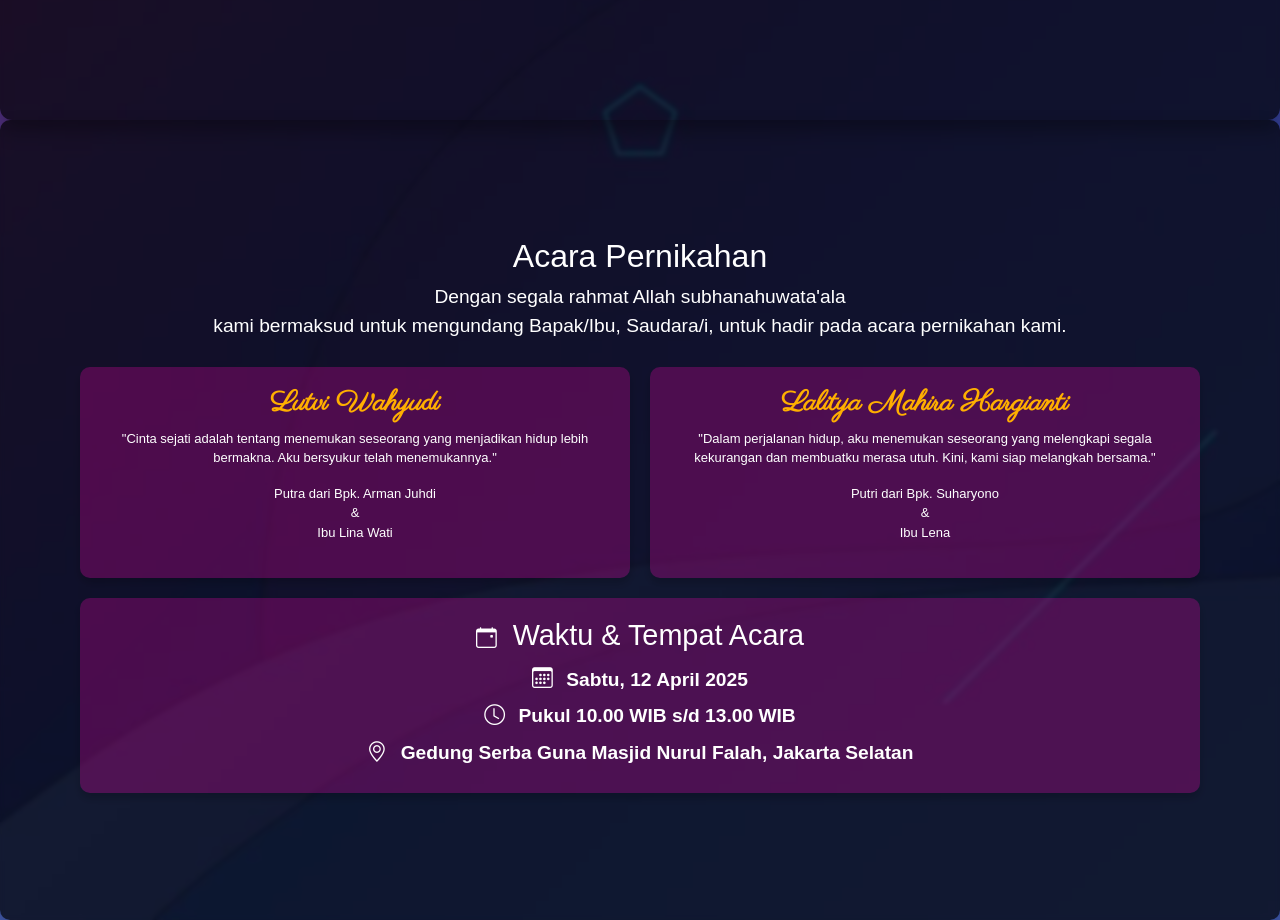
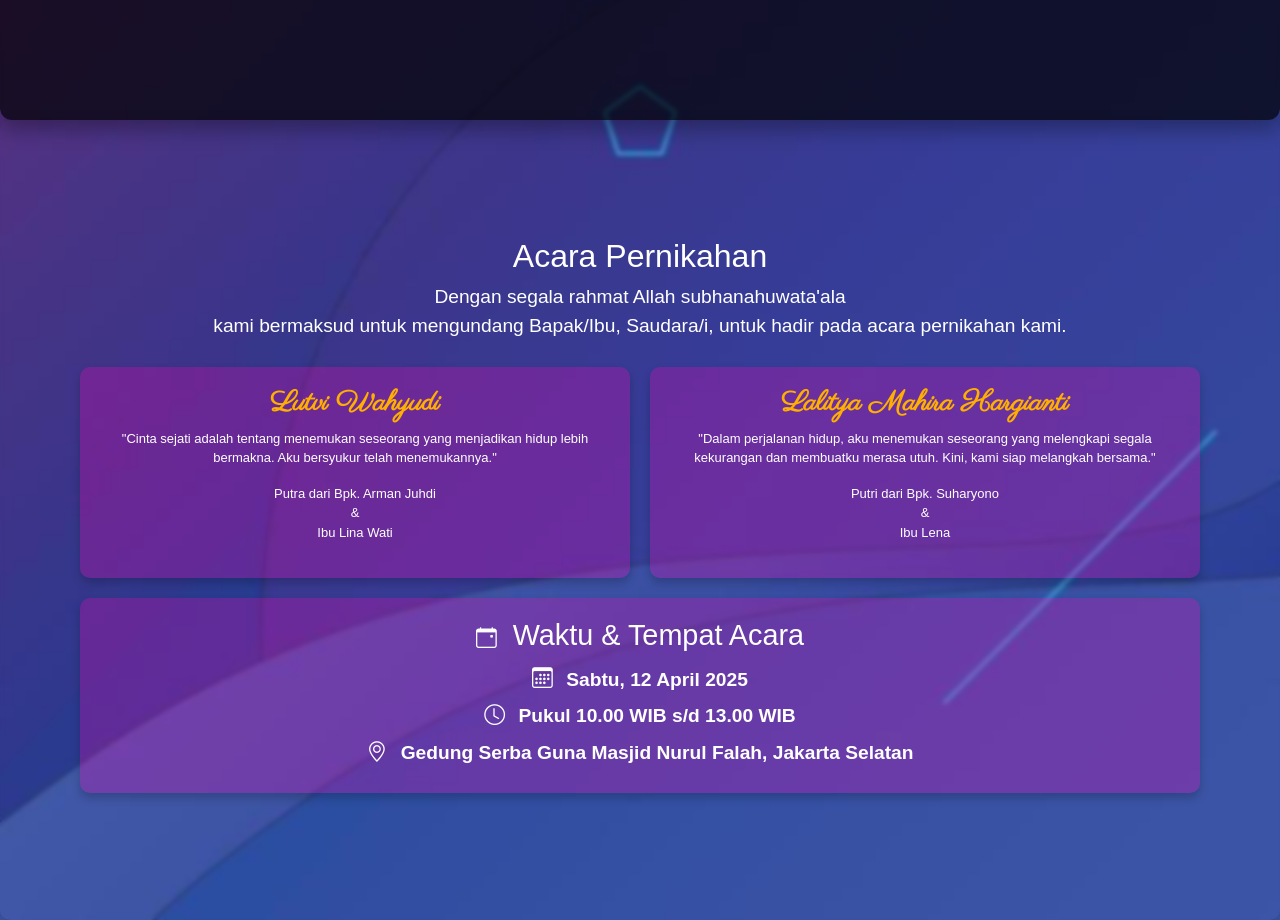
Before and after one commit to lutviwahyudi/undangan, a plain HTML site: page index.html in a window 1280 px wide. Shown: the part 680-1600 px from the top of the page. Drawn offline with nearby package versions, Linux system fonts and the light colour scheme; a web font is replaced by a local one.

Commit message:
mengubah opacity home

```diff
--- a/css/style.css
+++ b/css/style.css
@@ -62,7 +62,7 @@ body::before {
     align-items: center;
     justify-content: center;
     text-align: center;
-    background: rgba(0, 0, 0, 0.7);
+    background: rgba(0, 0, 0,);
     padding: 40px 20px;
     border-radius: 10px;
     box-shadow: 0 5px 15px rgba(0, 0, 0, 0.2);
```
